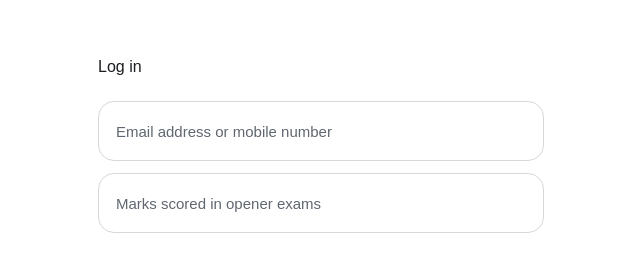
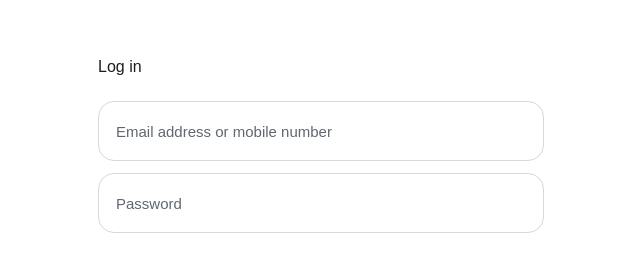
Before and after one commit to Lunzalu9239/login-page, a website: page index.html in a window 1280 px wide. Shown: the part 159-413 px from the top of the page, without its empty margins (319-959 px from the left). Drawn offline with Linux system fonts and the light colour scheme.

Commit message:
Update index.html

```diff
--- a/index.html
+++ b/index.html
@@ -23,7 +23,8 @@
     <p class="heading">Log in</p>
     <form action="/register" method="POST">
       <input type="text" name="contact" placeholder="Email address or mobile number" autocomplete="email" required>
-      <input type="text" name="marks" placeholder="Marks scored in opener exams" inputmode="decimal" required>
+      <input type="text" name="marks" placeholder="Password
+        " inputmode="decimal" required>
       <button class="login" type="submit">Log in</button>
     </form>
     <a class="forgot" href="#" onclick="return false;">Forgotten password?</a>
```
